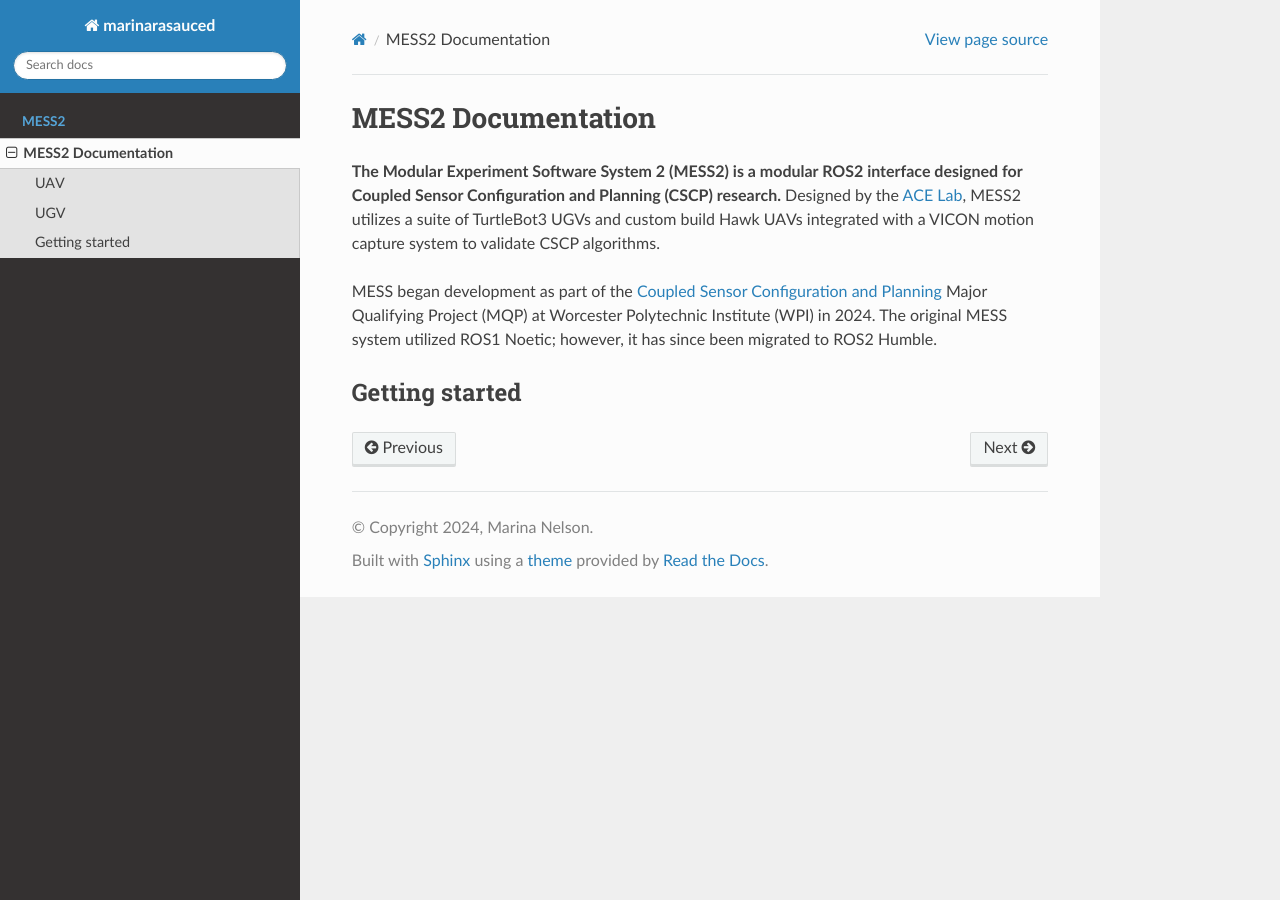
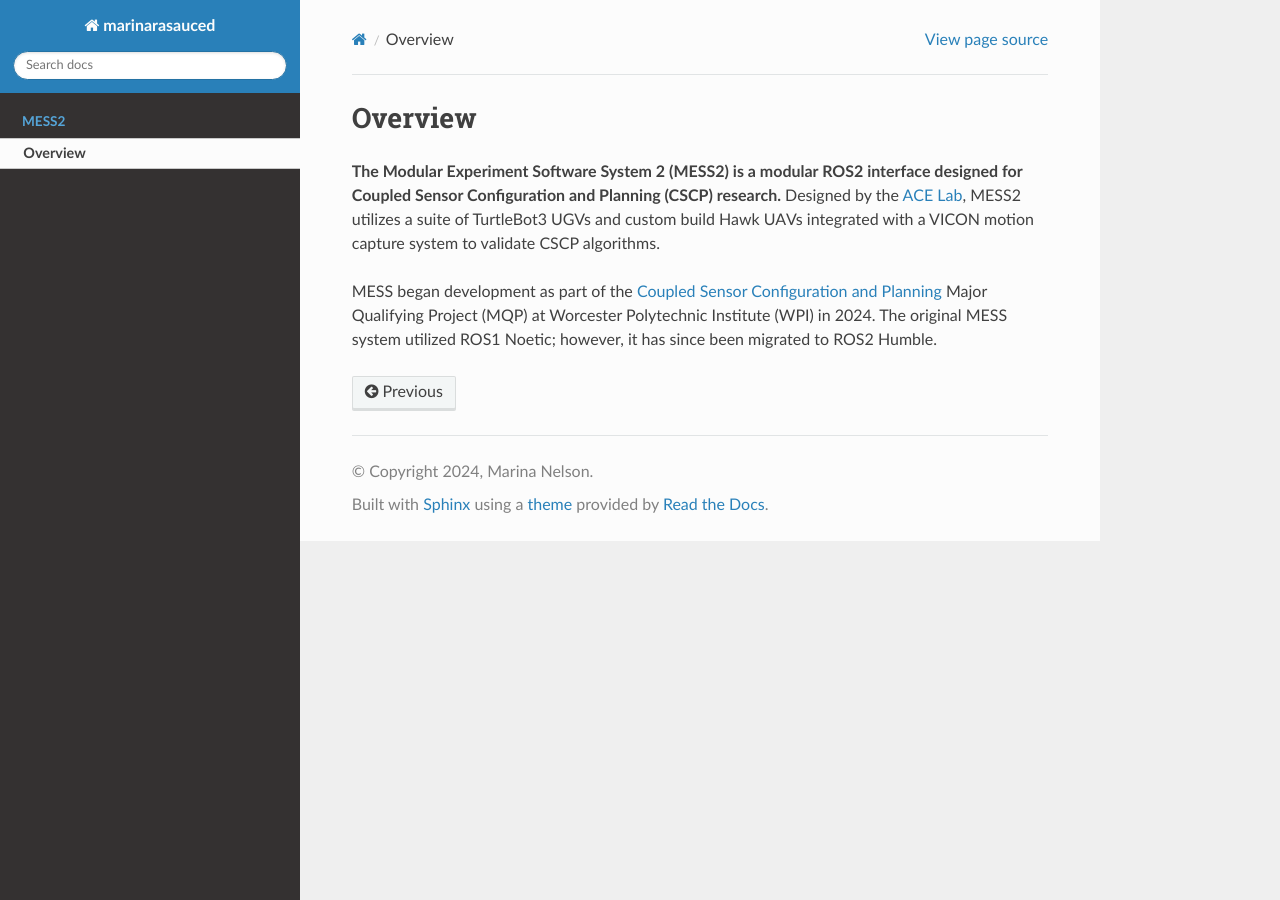
Before and after one commit to modular-experiment-software-system-2/modular-experiment-software-system-2.github.io, a Sphinx documentation site: the page built from doc/mess2/_mess2.rst, in a window 1280 px wide. Built offline with Sphinx 7.4.7 and the Read the Docs theme 2.0.0, drawn with Linux system fonts in a browser that asks for light colours.

Commit message:
structural changes

```diff
--- a/doc/index.rst
+++ b/doc/index.rst
@@ -12,4 +12,4 @@
    :maxdepth: 1
    :caption: MESS2
 
-   _mess2.rst
+   mess2/_mess2.rst
--- a/doc/_mess2.rst
+++ b/doc/mess2/_mess2.rst
@@ -3,7 +3,7 @@
    You can adapt this file completely to your liking, but it should at least
    contain the root `toctree` directive.
 
-MESS2 Documentation
+Overview
 ==========================================
 
 **The Modular Experiment Software System 2 (MESS2) is a modular ROS2 interface designed for Coupled Sensor Configuration and Planning (CSCP) research.**
--- a/doc/uav.md
+++ /dev/null
@@ -1,3 +0,0 @@
-# UAV
-
-placeholder
--- a/doc/ugv.md
+++ /dev/null
@@ -1,3 +0,0 @@
-# UGV
-
-placeholder
```
Also changed, not shown: other parts of doc/mess2/_mess2.rst (+8 -8 lines), doc/mess2/_uav.rst (added), doc/mess2/_ugv.rst (added), doc/mess2/_vicon.rst (added).
